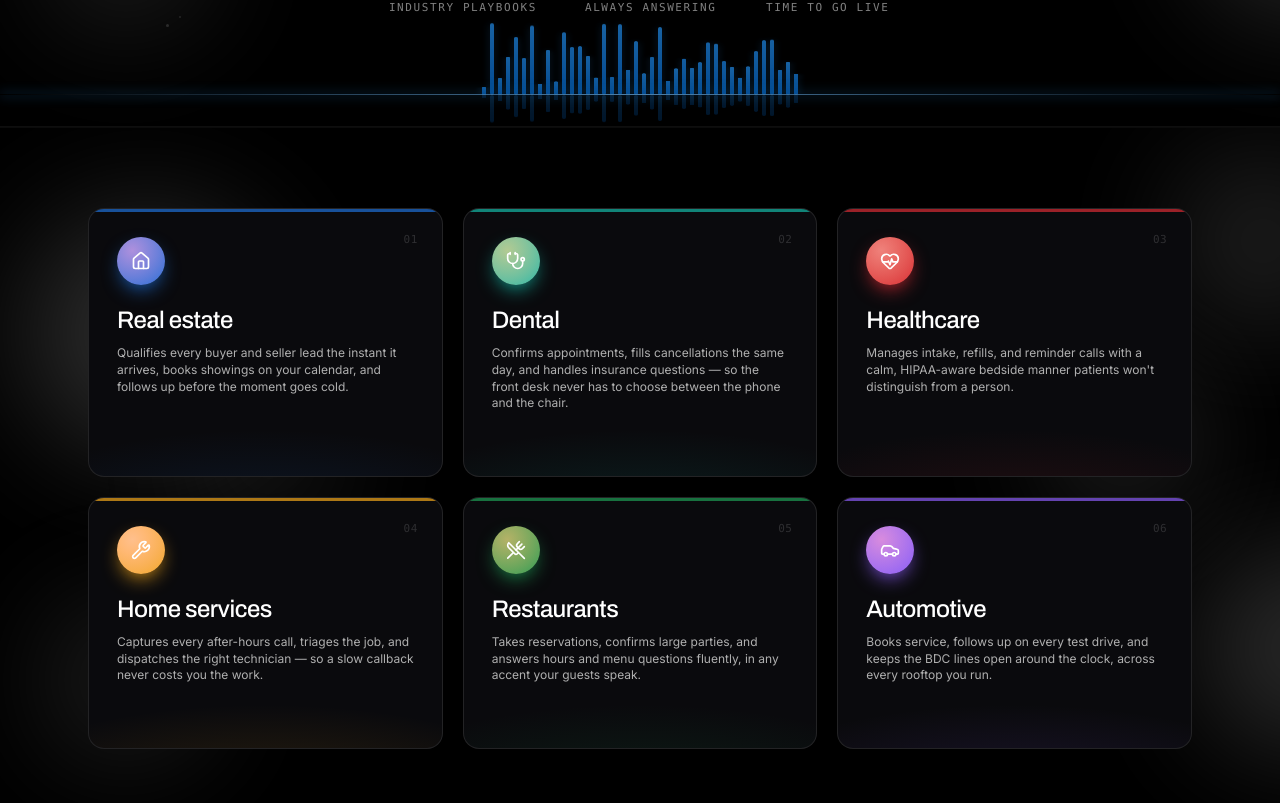
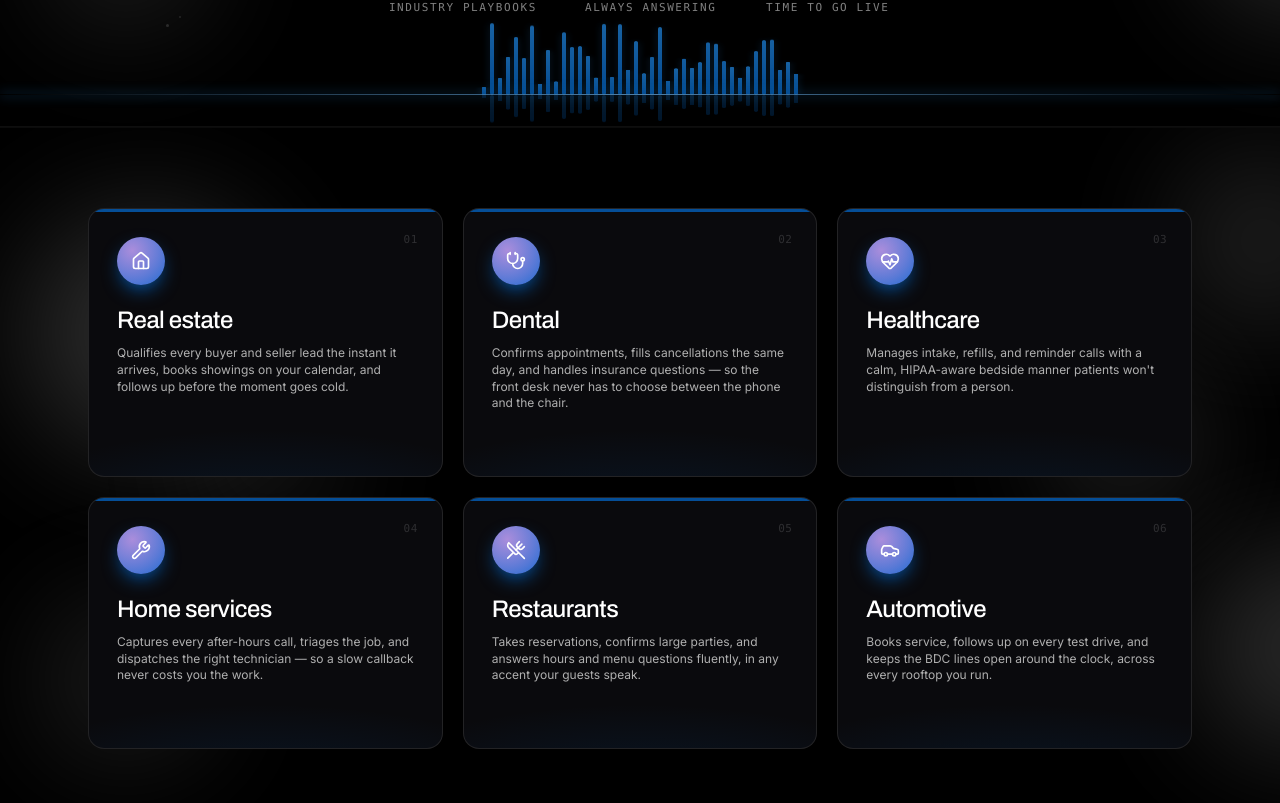
Before and after one commit to bideptart/Vozpar, a Next.js app: page /industries in a window 1280 px wide. Shown: the part 740-1543 px from the top of the page. Built offline with nearby package versions, Linux system fonts and the light colour scheme; no server answers.

Commit message:
Unify card accent colors with core brand blue theme color

```diff
--- a/components/industries/industry-showcase.tsx
+++ b/components/industries/industry-showcase.tsx
@@ -43,26 +43,13 @@ type ShowcaseItem = {
  * extended to this filmstrip. Only the active/expanded card shows its accent;
  * collapsed strips stay neutral gray, keeping the existing hover behavior.
  */
-const ACCENT_BY_SLUG: Record<string, string> = {
-  "real-estate": "#3b82f6",
-  dental: "#2dd4bf",
-  healthcare: "#ef4444",
-  "home-services": "#f2a71b",
-  restaurants: "#22c55e",
-  automotive: "#8b5cf6",
-  legal: "#6366f1",
-  education: "#ec4899",
-  ecommerce: "#f97316",
-  fitness: "#84cc16",
-}
-
 const items: ShowcaseItem[] = INDUSTRIES.map((industry) => ({
   slug: industry.slug,
   name: industry.name,
   short: industry.short,
   icon: industry.icon,
   href: `/industries/${industry.slug}`,
-  accent: ACCENT_BY_SLUG[industry.slug] ?? "#3b82f6",
+  accent: "var(--primary)",
 }))
 
 const itemVariants = {
--- a/components/sections/industries.tsx
+++ b/components/sections/industries.tsx
@@ -31,7 +31,7 @@ const items: IndustryCardItem[] = [
     id: "real-estate",
     icon: Home,
     title: "Real estate",
-    accent: "#1e6fd6",
+    accent: "var(--primary)",
     href: "/industries/real-estate",
     description:
       "Qualifies every buyer and seller lead the instant it arrives, books showings on your calendar, and follows up before the moment goes cold.",
@@ -40,7 +40,7 @@ const items: IndustryCardItem[] = [
     id: "dental",
     icon: Stethoscope,
     title: "Dental",
-    accent: "#14b8a6",
+    accent: "var(--primary)",
     href: "/industries/dental",
     description:
       "Confirms appointments, fills cancellations the same day, and handles insurance questions — so the front desk never has to choose between the phone and the chair.",
@@ -49,7 +49,7 @@ const items: IndustryCardItem[] = [
     id: "healthcare",
     icon: HeartPulse,
     title: "Healthcare",
-    accent: "#d92b34",
+    accent: "var(--primary)",
     href: "/industries/healthcare",
     description:
       "Manages intake, refills, and reminder calls with a calm, HIPAA-aware bedside manner patients won't distinguish from a person.",
@@ -58,7 +58,7 @@ const items: IndustryCardItem[] = [
     id: "home-services",
     icon: Wrench,
     title: "Home services",
-    accent: "#f2a71b",
+    accent: "var(--primary)",
     href: "/industries/home-services",
     description:
       "Captures every after-hours call, triages the job, and dispatches the right technician — so a slow callback never costs you the work.",
@@ -67,7 +67,7 @@ const items: IndustryCardItem[] = [
     id: "restaurants",
     icon: UtensilsCrossed,
     title: "Restaurants",
-    accent: "#1f9d55",
+    accent: "var(--primary)",
     href: "/industries/restaurants",
     description:
       "Takes reservations, confirms large parties, and answers hours and menu questions fluently, in any accent your guests speak.",
@@ -76,7 +76,7 @@ const items: IndustryCardItem[] = [
     id: "automotive",
     icon: Car,
     title: "Automotive",
-    accent: "#8b5cf6",
+    accent: "var(--primary)",
     href: "/industries/automotive",
     description:
       "Books service, follows up on every test drive, and keeps the BDC lines open around the clock, across every rooftop you run.",
```
